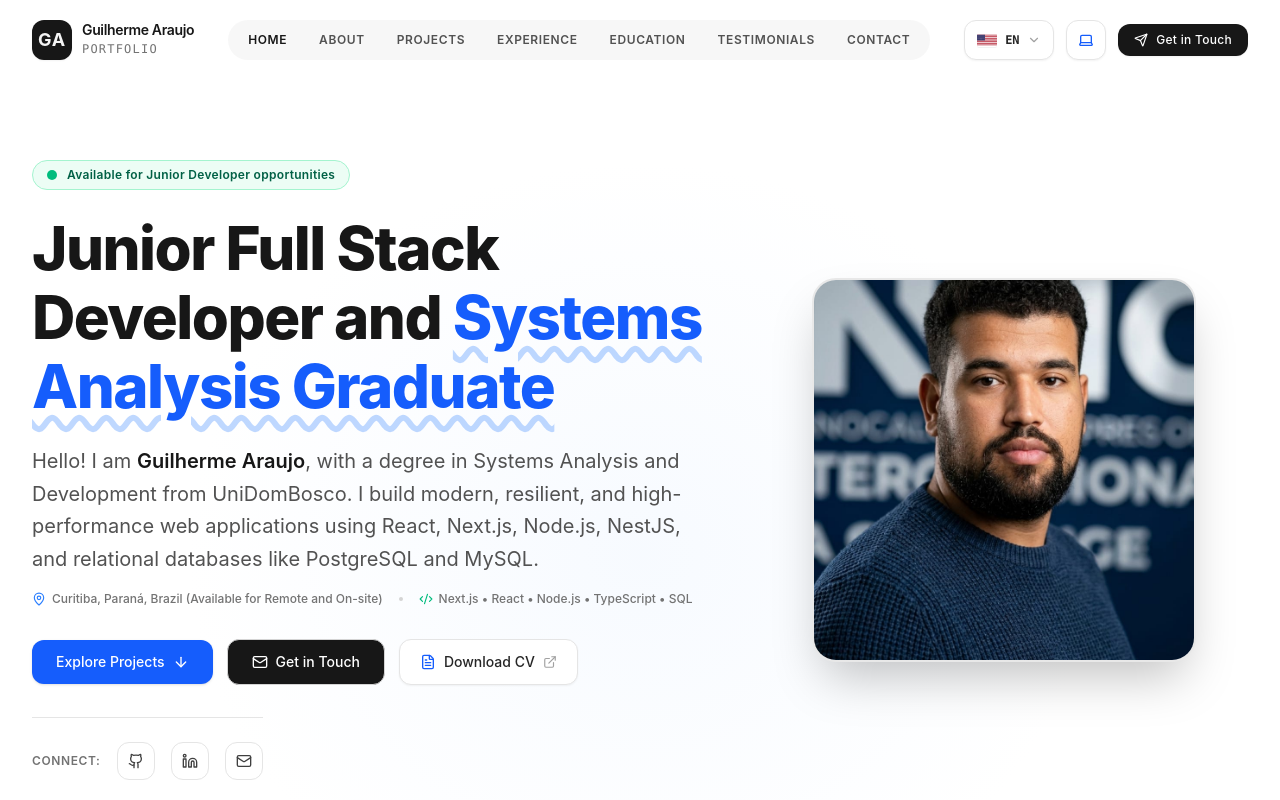
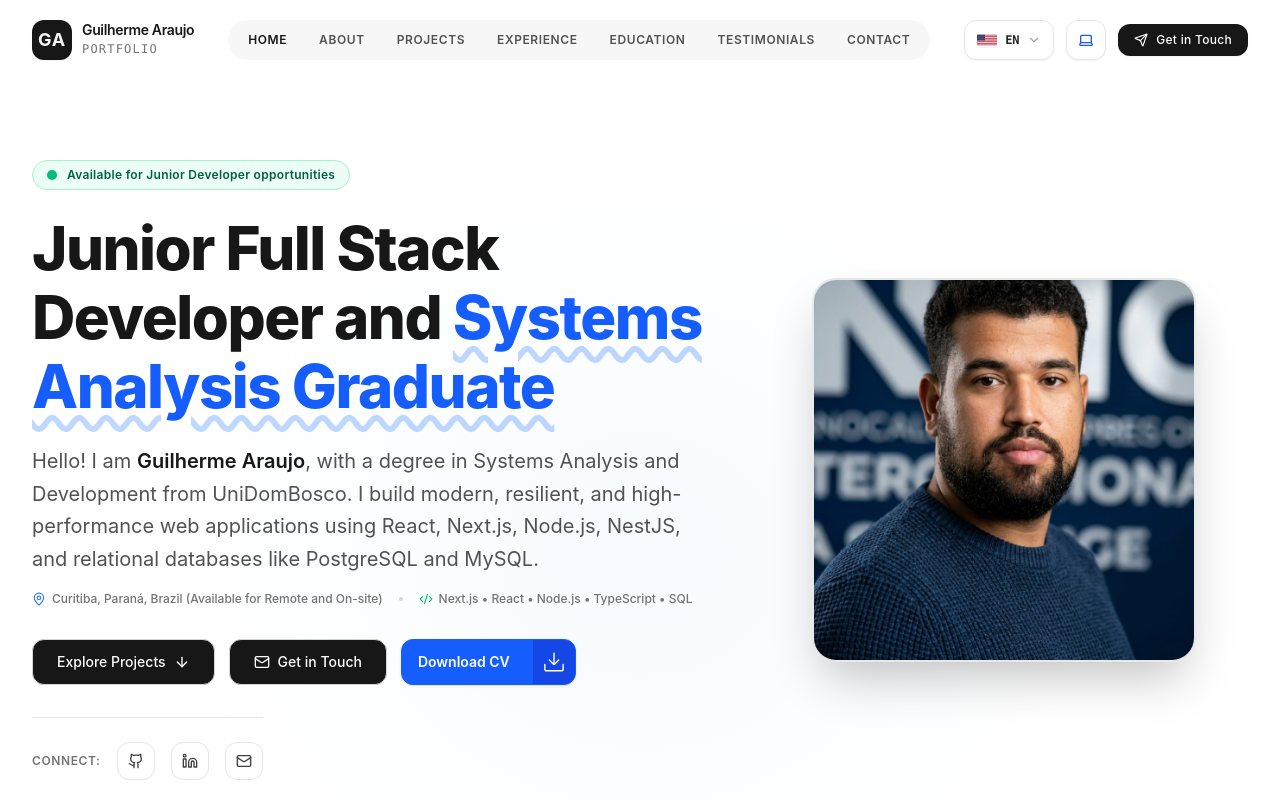
Before and after one commit to Oldwestdeveloper/Guilherme-Araujo-Developer, a Next.js app: page / in a window 1280 px wide. Shown: the top 800 px of the page. Built offline with nearby package versions, Linux system fonts and the light colour scheme.

Commit message:
feat: add button dowload

```diff
--- a/src/components/Hero.tsx
+++ b/src/components/Hero.tsx
@@ -20,6 +20,7 @@ import {
 import { useLanguage } from '@/context/LanguageContext';
 import { getPersonalInfo } from '@/data/portfolio-data';
 import { UI_TRANSLATIONS } from '@/data/translations';
+import { UiverseDownloadButton } from '@/components/ui/UiverseDownloadButton';
 
 export function Hero() {
   const { language } = useLanguage();
@@ -135,7 +136,7 @@ export function Hero() {
                 id="hero-projects-btn"
                 type="button"
                 onClick={() => handleScrollTo('projects')}
-                className="px-6 py-3 rounded-xl bg-blue-600 hover:bg-blue-700 text-white font-medium text-sm transition-all shadow-sm hover:shadow flex items-center justify-center gap-2 cursor-pointer"
+                className="px-6 py-3 rounded-xl bg-neutral-900 hover:bg-neutral-800 text-white dark:bg-neutral-800 dark:hover:bg-neutral-700 dark:text-neutral-100 font-medium text-sm transition-all border border-neutral-300 dark:border-neutral-700 flex items-center justify-center gap-2 cursor-pointer"
               >
                 <span>{t.exploreProjects}</span>
                 <ArrowDown className="w-4 h-4" />
@@ -151,18 +152,11 @@ export function Hero() {
                 <span>{t.getInTouch}</span>
               </button>
 
-              <a
-                id="hero-drive-cv-btn"
+              <UiverseDownloadButton
                 href={personalInfo.resumeDriveUrl}
-                target="_blank"
-                rel="noopener noreferrer"
-                className="px-5 py-3 rounded-xl bg-white dark:bg-neutral-900 hover:bg-neutral-50 dark:hover:bg-neutral-800 text-neutral-800 dark:text-neutral-200 font-medium text-sm transition-all border border-neutral-200 dark:border-neutral-700/80 flex items-center justify-center gap-2 cursor-pointer shadow-xs hover:border-neutral-300 dark:hover:border-neutral-600"
+                text={t.downloadCv}
                 title={t.downloadCvTitle}
-              >
-                <FileText className="w-4 h-4 text-blue-600 dark:text-blue-400" />
-                <span>{t.downloadCv}</span>
-                <ExternalLink className="w-3.5 h-3.5 text-neutral-400 dark:text-neutral-500" />
-              </a>
+              />
             </div>
 
             {/* Social Links */}
--- /dev/null
+++ b/src/components/ui/UiverseDownloadButton.tsx
@@ -0,0 +1,40 @@
+'use client';
+
+import React from 'react';
+
+interface UiverseDownloadButtonProps {
+  href: string;
+  text: string;
+  title?: string;
+}
+
+export function UiverseDownloadButton({ href, text, title }: UiverseDownloadButtonProps) {
+  return (
+    <a
+      id="hero-drive-cv-btn"
+      href={href}
+      target="_blank"
+      rel="noopener noreferrer"
+      title={title}
+      className="group relative inline-flex items-center h-[46px] min-w-[175px] max-w-full rounded-xl overflow-hidden border border-blue-600 dark:border-blue-500 bg-blue-600 dark:bg-blue-600 cursor-pointer shadow-sm hover:bg-blue-700 dark:hover:bg-blue-700 active:border-blue-800 transition-all duration-300 select-none"
+    >
+      {/* Text: slides left slightly and fades out on hover */}
+      <span className="w-full pl-4 pr-12 text-sm font-semibold text-white whitespace-nowrap transition-all duration-300 group-hover:text-transparent group-hover:opacity-0 group-hover:-translate-x-2">
+        {text}
+      </span>
+
+      {/* Sliding Icon Container: covers full button on hover */}
+      <span className="absolute right-0 top-0 bottom-0 w-[42px] bg-blue-700 dark:bg-blue-700 group-hover:w-full group-active:bg-blue-800 flex items-center justify-center transition-all duration-300">
+        <svg
+          xmlns="http://www.w3.org/2000/svg"
+          viewBox="0 0 35 35"
+          className="w-5 h-5 fill-white transition-transform duration-300 group-hover:scale-110"
+        >
+          <path d="M17.5,22.131a1.249,1.249,0,0,1-1.25-1.25V2.187a1.25,1.25,0,0,1,2.5,0V20.881A1.25,1.25,0,0,1,17.5,22.131Z" />
+          <path d="M17.5,22.693a3.189,3.189,0,0,1-2.262-.936L8.487,15.006a1.249,1.249,0,0,1,1.767-1.767l6.751,6.751a.7.7,0,0,0,.99,0l6.751-6.751a1.25,1.25,0,0,1,1.768,1.767l-6.752,6.751A3.191,3.191,0,0,1,17.5,22.693Z" />
+          <path d="M31.436,34.063H3.564A3.318,3.318,0,0,1,.25,30.749V22.011a1.25,1.25,0,0,1,2.5,0v8.738a.815.815,0,0,0,.814.814H31.436a.815.815,0,0,0,.814-.814V22.011a1.25,1.25,0,1,1,2.5,0v8.738A3.318,3.318,0,0,1,31.436,34.063Z" />
+        </svg>
+      </span>
+    </a>
+  );
+}
```
